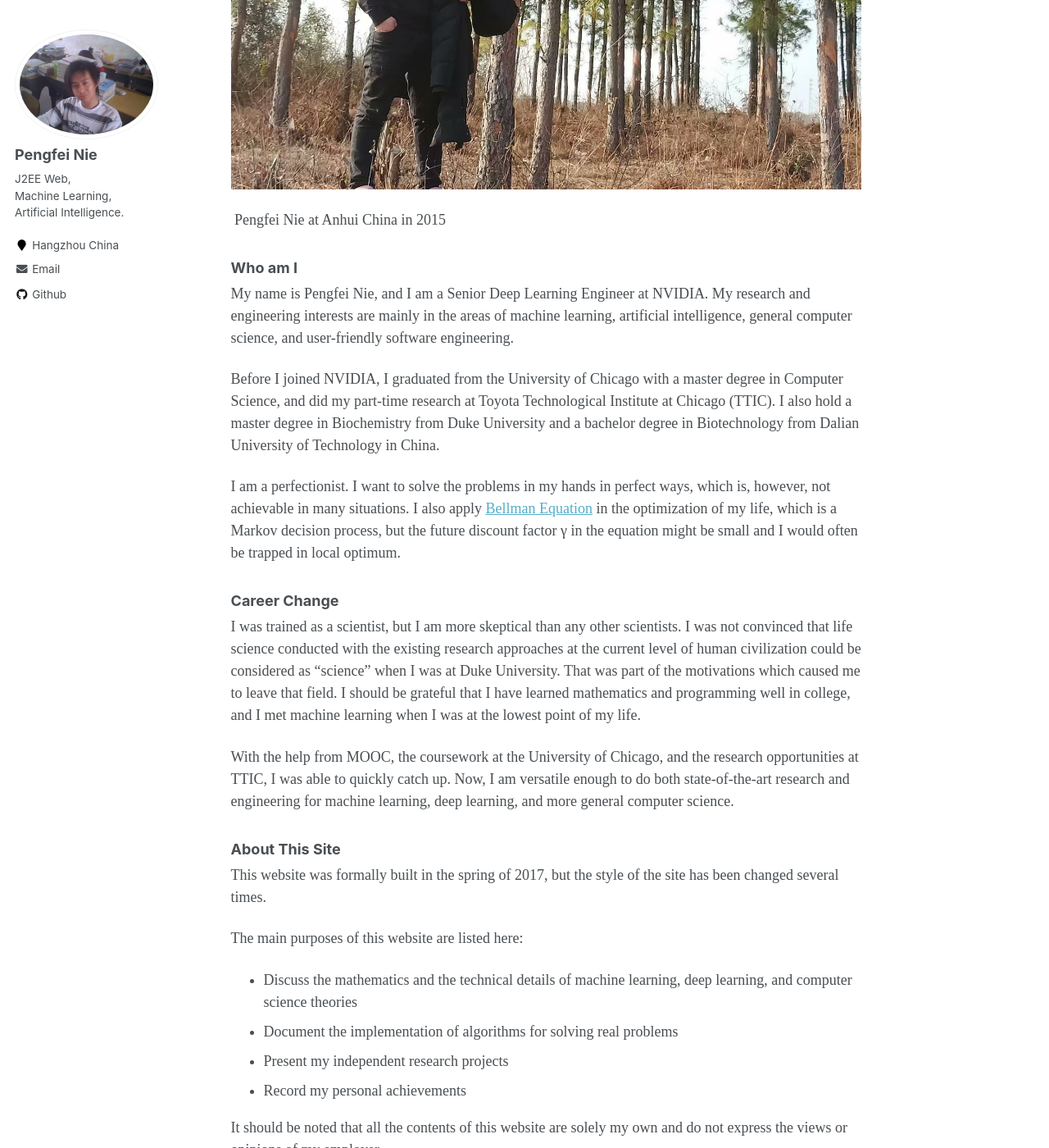
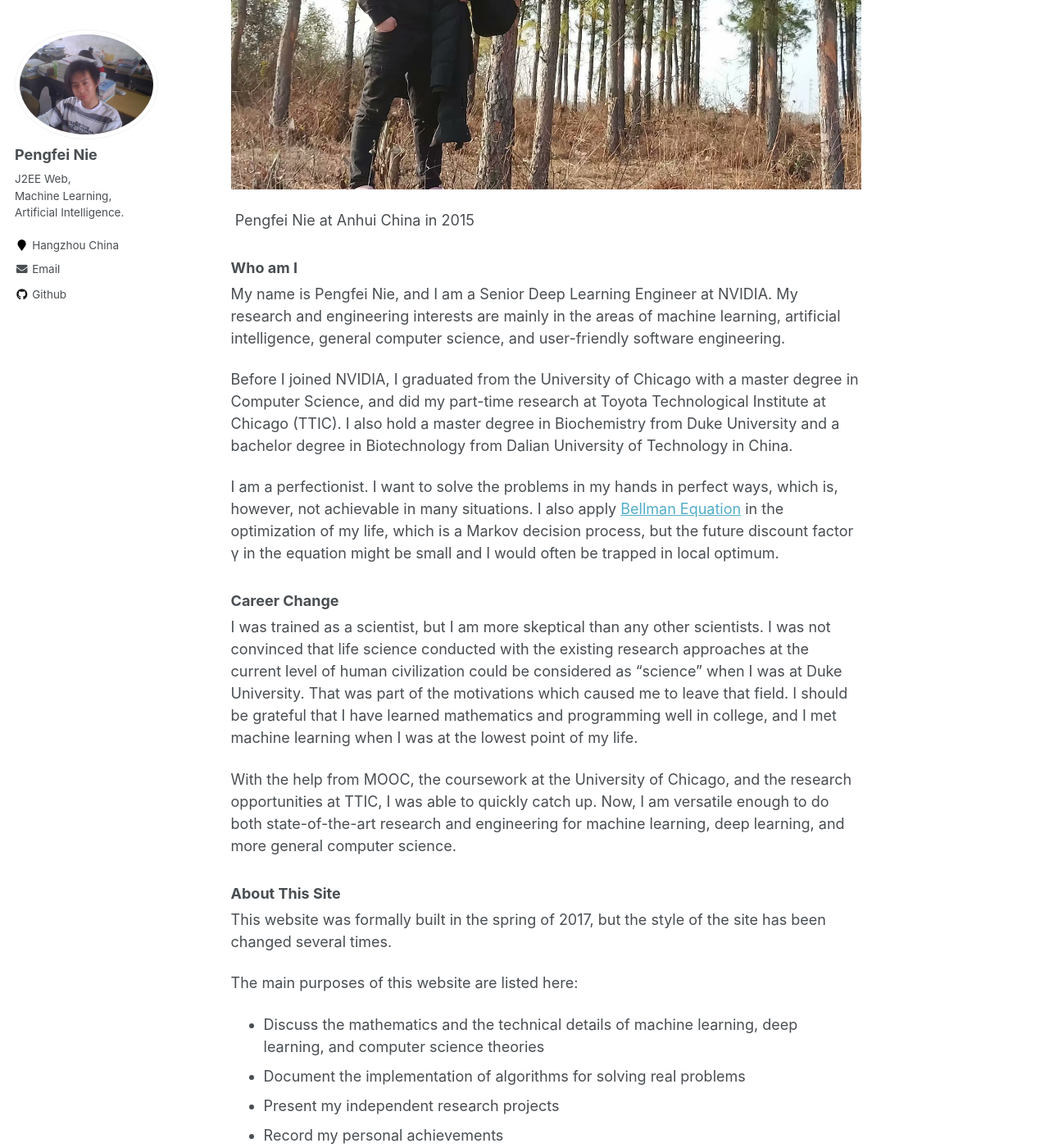
Before and after one commit to pengfeinie/pengfeinie.github.io, a Jekyll site: the page built from _pages/about.md, in a window 1280 px wide and 1400 px high, scrolled down 478 px. Shown: the whole window at 82% size. Built offline with Jekyll 4.4.1, drawn with Linux system fonts in a browser that asks for light colours.

Commit message:
rollback

```diff
--- a/_sass/_base.scss
+++ b/_sass/_base.scss
@@ -12,7 +12,7 @@ body {
   padding: 0;
   padding-bottom: 9em;
   color: $text-color;
-  font-family: 16px;
+  font-family: $global-font-family;
   line-height: 1.5;
 
   &.overflow--hidden {
```
